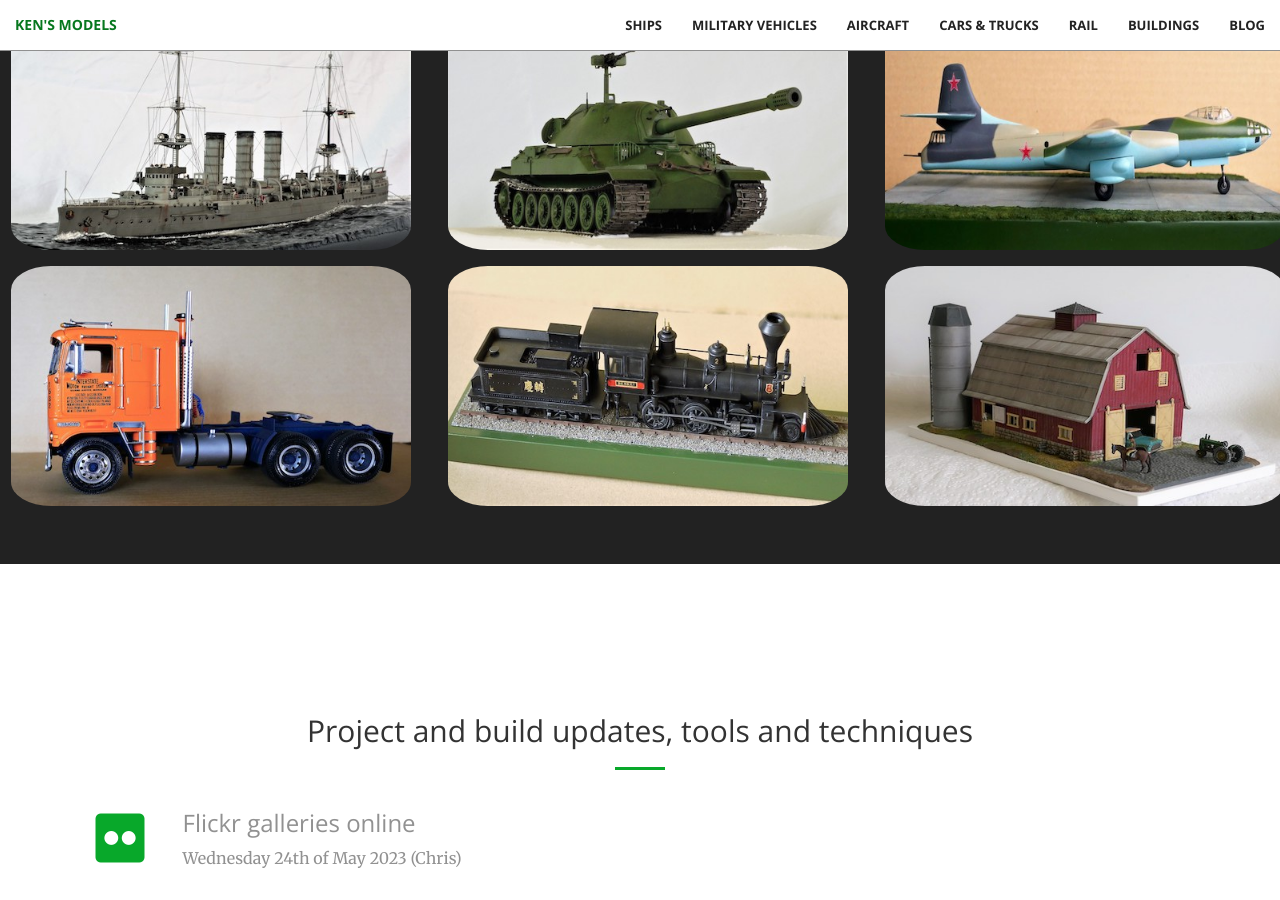
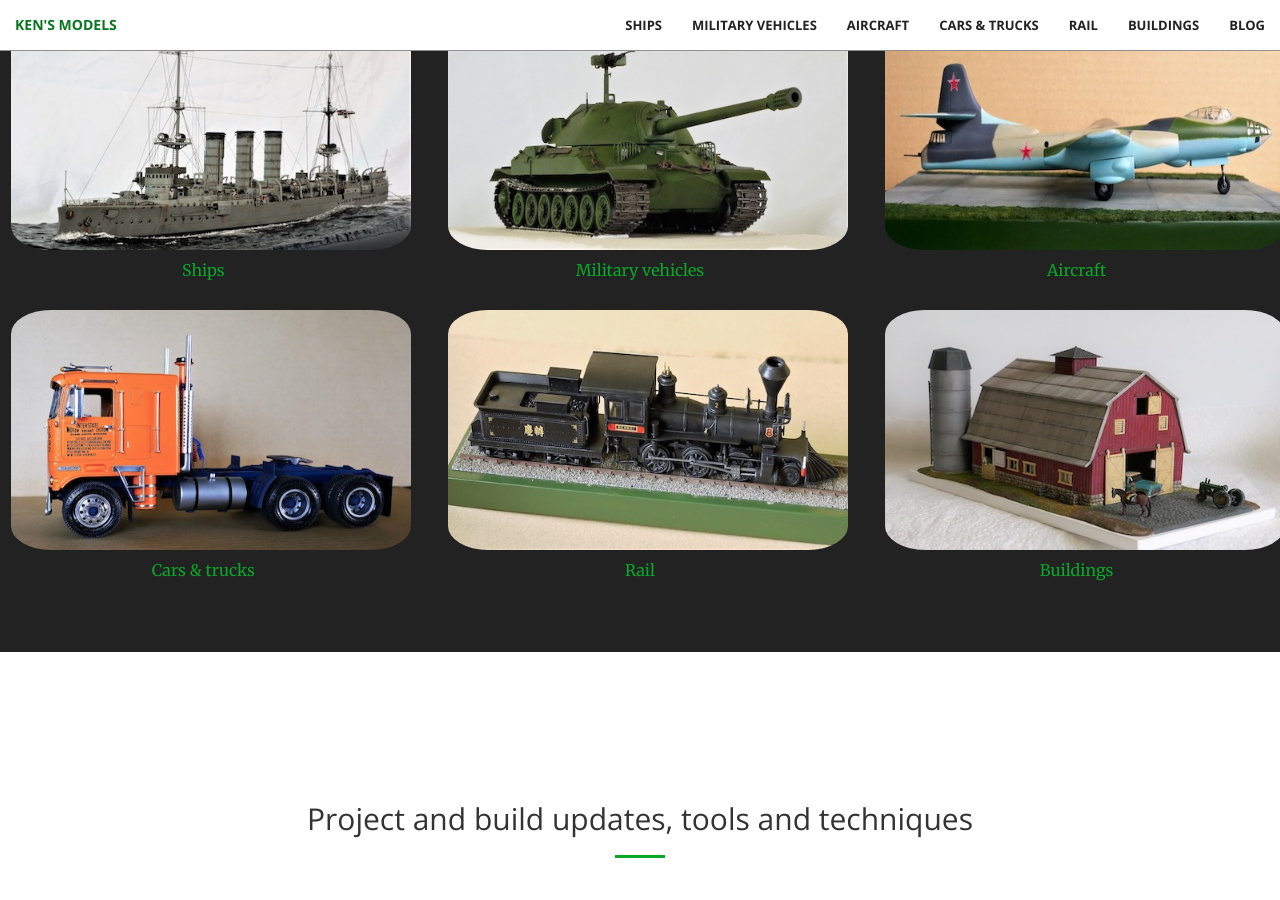
Before and after one commit to chrusty/kens-models.github.io, a Jekyll site: the page built from index.html, in a window 1280 px wide and 900 px high, scrolled down 1292 px. Built offline with Jekyll 4.4.1, drawn with Linux system fonts in a browser that asks for light colours; nearby versions of some CDN libraries; library files that are not in the unit come from our copies.

Commit message:
Section headings in builds list

```diff
--- a/_includes/builds.html
+++ b/_includes/builds.html
@@ -28,7 +28,7 @@
                         <div class="row">
                     {% endif %}
 
-                            <div class="col-lg-4 col-sm-6">
+                            <div class="col-lg-4 col-sm-6 text-center">
                                 <a class="portfolio-box" href="{{ collection.url }}">
                                     <img src="{{ collection.image }}" class="img-rounded" alt="{{ collection.display_name }}" width="100%">
                                     <div class="portfolio-box-caption">
@@ -39,6 +39,7 @@
                                         </div>
                                     </div>
                                 </a>
+                                <p class="text-primary">{{ collection.display_name }}</p>
                             </div>
 
                     {% if remainder == 0 or forloop.last %}
```
